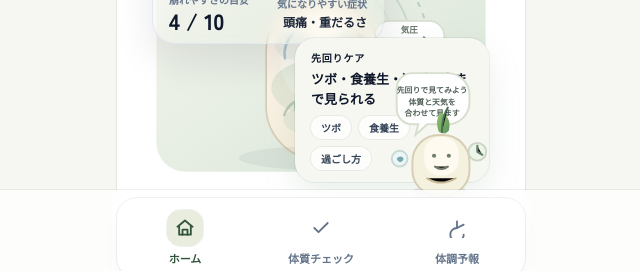
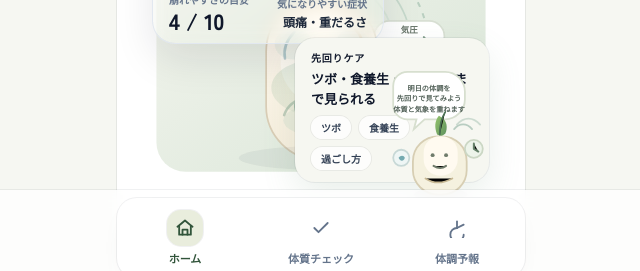
Before and after one commit to totonoucare/totonoucare-webapp, a Next.js app: page / in a window 1280 px wide. Shown: the part 514-785 px from the top of the page, without its empty margins (319-959 px from the left). Built offline with nearby package versions, Linux system fonts and the light colour scheme; no server answers.

Commit message:
Update HeroGuideBot.jsx

```diff
--- a/components/illust/home/HeroGuideBot.jsx
+++ b/components/illust/home/HeroGuideBot.jsx
@@ -1,50 +1,54 @@
-export default function HeroGuideBot({ className = "h-[110px] w-[96px]" }) {
+export default function HeroGuideBot({ className = "h-[138px] w-[118px]" }) {
   return (
-    <svg viewBox="0 0 120 138" className={className} aria-hidden="true">
+    <svg viewBox="0 0 128 154" className={className} aria-hidden="true">
       <defs>
-        <linearGradient id="guide_leaf" x1="0" y1="0" x2="1" y2="1">
+        <linearGradient id="guide_leaf_2" x1="0" y1="0" x2="1" y2="1">
           <stop offset="0" stopColor="#94c46c" />
           <stop offset="1" stopColor="#5f925f" />
         </linearGradient>
       </defs>
 
       <path
-        d="M18 18c0-9 7-16 16-16h36c12 0 22 10 22 22v8c0 12-10 22-22 22H49l-12 11 3-11H34c-9 0-16-7-16-16V18z"
+        d="M14 18c0-9 7-16 16-16h42c12 0 22 10 22 22v9c0 12-10 22-22 22H49l-12 11 3-11h-10c-9 0-16-7-16-16V18z"
         fill="#ffffff"
         stroke="#d7dfcf"
         strokeWidth="2"
       />
-      <text x="54" y="22" textAnchor="middle" fontSize="8" fontWeight="800" fill="#516057">
+      <text x="54" y="23" textAnchor="middle" fontSize="8" fontWeight="800" fill="#516057">
+        明日の体調を
+      </text>
+      <text x="54" y="35" textAnchor="middle" fontSize="8" fontWeight="700" fill="#516057">
         先回りで見てみよう
       </text>
-      <text x="54" y="34" textAnchor="middle" fontSize="8" fontWeight="700" fill="#516057">
-        体質と天気を
-      </text>
-      <text x="54" y="46" textAnchor="middle" fontSize="8" fontWeight="700" fill="#516057">
-        合わせて見ます
+      <text x="54" y="47" textAnchor="middle" fontSize="8" fontWeight="700" fill="#516057">
+        体質と気象を重ねます
       </text>
 
-      <ellipse cx="62" cy="123" rx="28" ry="7" fill="#111827" opacity="0.08" />
+      <ellipse cx="67" cy="139" rx="30" ry="7" fill="#111827" opacity="0.08" />
       <path
-        d="M34 92c0-15 12-27 27-27h4c15 0 27 12 27 27v9c0 14-12 26-27 26h-4c-15 0-27-12-27-26v-9z"
+        d="M36 102c0-16 13-28 28-28h4c16 0 28 12 28 28v10c0 15-12 27-28 27h-4c-15 0-28-12-28-27v-10z"
         fill="#f5f1df"
         stroke="#d7ceb3"
         strokeWidth="2"
       />
       <path
-        d="M46 83c0-9 7-16 16-16h3c9 0 16 7 16 16v7c0 9-7 16-16 16h-3c-9 0-16-7-16-16v-7z"
+        d="M48 92c0-10 8-18 18-18h2c10 0 18 8 18 18v8c0 10-8 18-18 18h-2c-10 0-18-8-18-18v-8z"
         fill="#fffaf0"
       />
-      <circle cx="56" cy="86" r="2.1" fill="#6f7b6b" />
-      <circle cx="71" cy="86" r="2.1" fill="#6f7b6b" />
-      <path d="M57 97c4 3 9 3 13 0" stroke="#6f7b6b" strokeWidth="2.2" strokeLinecap="round" />
-      <path d="M61 62c-3-8-3-14 2-20 8 4 10 10 8 18-1 2-4 5-10 2z" fill="url(#guide_leaf)" />
-      <path d="M64 62c0-9 1-17 6-25" stroke="#4b7154" strokeWidth="2" strokeLinecap="round" />
-      <path d="M49 109c9 6 18 6 29 0" stroke="#c7b893" strokeWidth="2" strokeLinecap="round" />
-      <circle cx="100" cy="82" r="9" fill="#edf4ea" stroke="#cbd7c4" strokeWidth="2" />
-      <path d="M100 76v6l5 3" stroke="#658169" strokeWidth="2.2" strokeLinecap="round" strokeLinejoin="round" />
-      <circle cx="21" cy="89" r="8" fill="#eef6f5" stroke="#c7d8d6" strokeWidth="2" />
-      <path d="M18 89c2-3 6-3 7 0-1 4-5 5-7 0z" fill="#74aab0" />
+      <circle cx="58" cy="95" r="2.2" fill="#6f7b6b" />
+      <circle cx="73" cy="95" r="2.2" fill="#6f7b6b" />
+      <path d="M59 107c5 3 10 3 14 0" stroke="#6f7b6b" strokeWidth="2.2" strokeLinecap="round" />
+      <path d="M63 72c-3-8-3-15 2-21 8 4 10 10 8 18-1 3-4 6-10 3z" fill="url(#guide_leaf_2)" />
+      <path d="M66 72c0-10 1-17 6-25" stroke="#4b7154" strokeWidth="2" strokeLinecap="round" />
+      <path d="M50 121c9 6 19 6 30 0" stroke="#c7b893" strokeWidth="2" strokeLinecap="round" />
+
+      <circle cx="104" cy="88" r="10" fill="#edf4ea" stroke="#cbd7c4" strokeWidth="2" />
+      <path d="M104 82v6l5 3" stroke="#658169" strokeWidth="2.2" strokeLinecap="round" strokeLinejoin="round" />
+      <circle cx="23" cy="98" r="9" fill="#eef6f5" stroke="#c7d8d6" strokeWidth="2" />
+      <path d="M20 98c2-3 6-3 7 0-1 4-5 5-7 0z" fill="#74aab0" />
+
+      <path d="M82 66c6-7 14-7 20 0" fill="none" stroke="#8fb1a1" strokeWidth="2" strokeLinecap="round" opacity="0.6" />
+      <path d="M85 61c8-9 18-9 26 0" fill="none" stroke="#8fb1a1" strokeWidth="2" strokeLinecap="round" opacity="0.4" />
     </svg>
   );
 }
```
